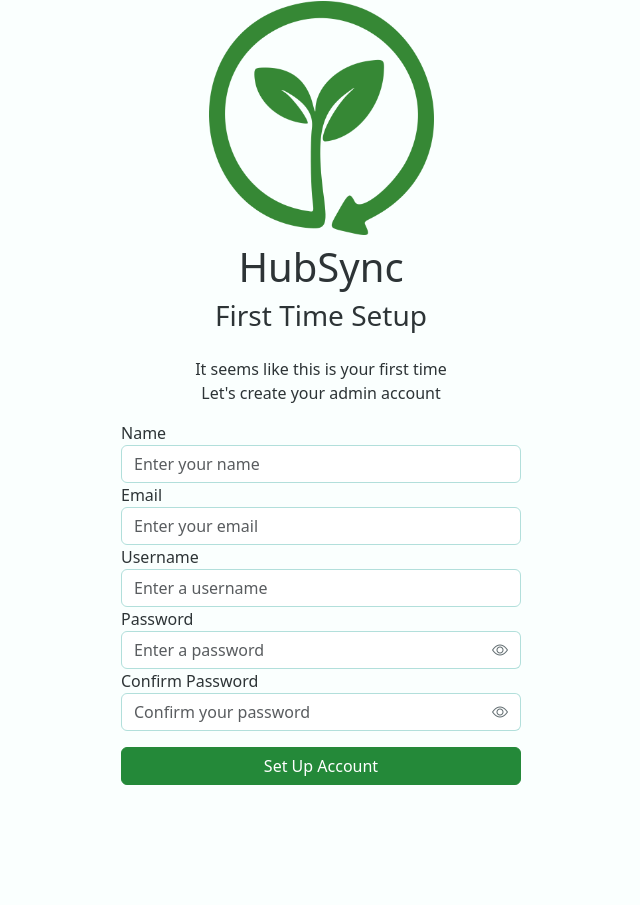
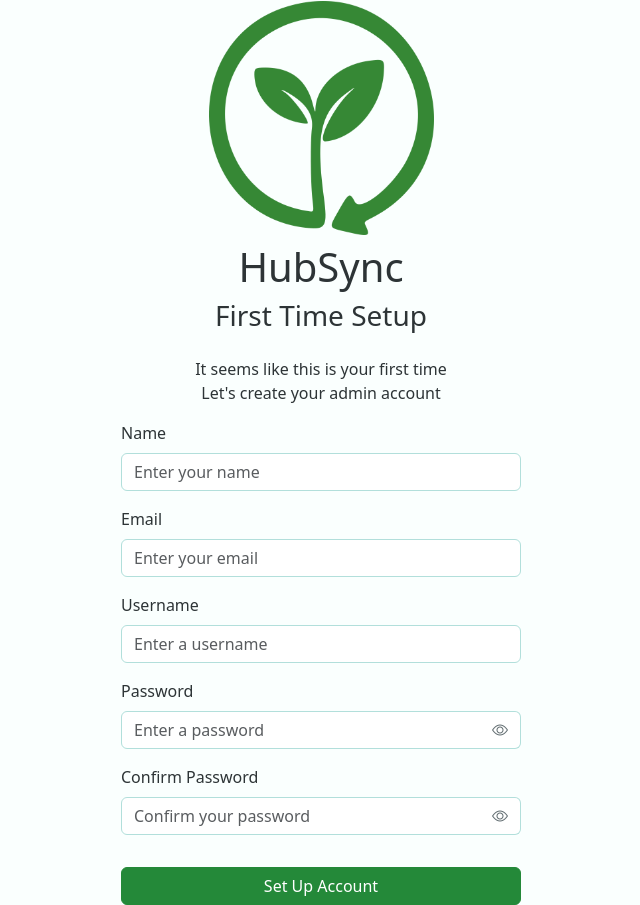
Before and after one commit to dieginin/HubSync, a Flask app: page /first_setup in a window 1280 px wide. Shown: the whole page, without its empty margins (319-959 px from the left). Before the commit the page ends 785 px from the top, so only its background shows below. Run offline with Flask 3, Linux system fonts and the light colour scheme.

Commit message:
Refactor form styles in first setup, forgot password, and login templates: add margin classes and update label classes for consistency

```diff
--- a/website/templates/auth/first_setup.html
+++ b/website/templates/auth/first_setup.html
@@ -12,23 +12,23 @@
         <p align="center" class="text-nowrap">
             It seems like this is your first time<br />Let's create your admin account
         </p>
-        <div class="form-group">
-            <label for="name">Name</label>
+        <div class="form-group mb-3">
+            <label for="name" class="form-label">Name</label>
             <input type="text" class="form-control" id="name" name="name" placeholder="Enter your name" required
                 minlength="2">
         </div>
-        <div class="form-group">
-            <label for="email">Email</label>
+        <div class="form-group mb-3">
+            <label for="email" class="form-label">Email</label>
             <input type="email" class="form-control" id="email" name="email" placeholder="Enter your email" required
                 minlength="5" oninput="this.value = this.value.replace(/\s/g, '')">
         </div>
-        <div class="form-group">
-            <label for="username">Username</label>
+        <div class="form-group mb-3">
+            <label for="username" class="form-label">Username</label>
             <input type="text" class="form-control" id="username" name="username" placeholder="Enter a username"
                 required minlength="2" oninput="this.value = this.value.replace(/\s/g, '')">
         </div>
-        <div class="form-group">
-            <label for="password1">Password</label>
+        <div class="form-group mb-3">
+            <label for="password1" class="form-label">Password</label>
             <div class="input-group">
                 <input type="password" class="form-control" id="password1" name="password1"
                     placeholder="Enter a password" required minlength="3"
@@ -39,8 +39,8 @@
                 </button>
             </div>
         </div>
-        <div class="form-group">
-            <label for="password2">Confirm Password</label>
+        <div class="form-group mb-3">
+            <label for="password2" class="form-label">Confirm Password</label>
             <div class="input-group">
                 <input type="password" class="form-control" id="password2" name="password2"
                     placeholder="Confirm your password" required minlength="3"
--- a/website/templates/auth/forgot_password.html
+++ b/website/templates/auth/forgot_password.html
@@ -9,8 +9,8 @@
         </div>
         <h1 align="center" class="mb-4">Forgot Password</h1>
         <p align="center" class="text-nowrap">Please enter your email to reset your password</p>
-        <div class="form-group">
-            <label for="email">Email</label>
+        <div class="form-group mb-3">
+            <label for="email" class="form-label">Email</label>
             <input type="email" class="form-control" id="email" name="email" placeholder="Enter your email" required>
         </div>
         <div class="d-grid">
```
Also changed, not shown: website/templates/auth/login.html (+4 -4 lines).
